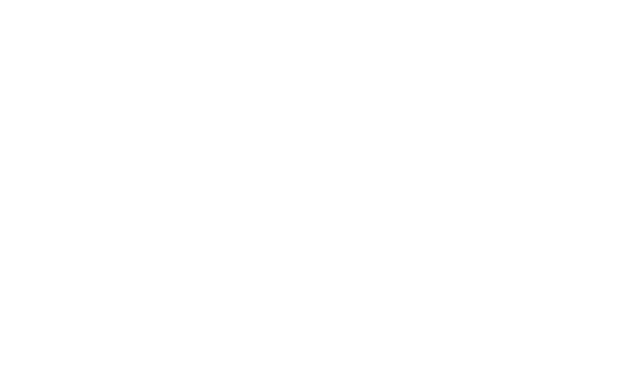
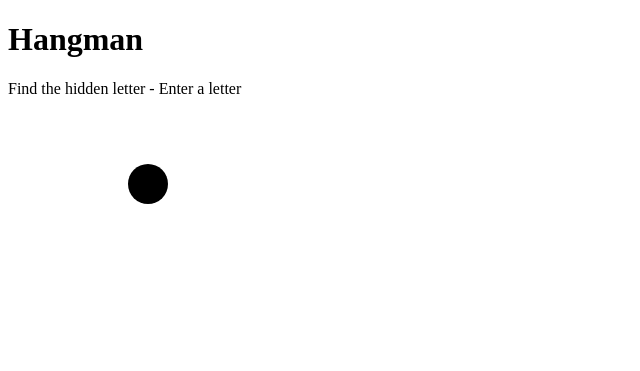
Before and after one commit to ifaisaldev/hangman-game-project, a plain HTML site: page index.html in a window 1280 px wide. Shown: the whole page, without its empty margins (0-640 px from the left). Drawn offline with Linux system fonts and the light colour scheme.

Commit message:
HTML has done.

```diff
--- a/index.html
+++ b/index.html
@@ -7,6 +7,30 @@
   <title>Hangman</title>
 </head>
 <body>
+  <h1>Hangman</h1>
+  <p>Find the hidden letter - Enter a letter</p>
+  <div class="game-container">
+    <svg class="figure-container" height="250" width="200">
+      <line x1="60" y1="20" x2="140" y2="20"/>
+      <line x1="140" y1="20" x2="140" y2="50"/>
+      <line x1="60" y1="20" x2="60" y2="230"/>
+      <line x1="20" y1="230" x2="100" y2="230"/>
+      <!-- head -->
+      <circle cx="140" cy="70" r="20" class="figure-part" />
+      <!-- body -->
+      <line x1="140" y1="90" x2="140" y2="150" class="figure-part"/>
+      <!-- arms -->
+      <line x1="140" y1="120" x2="120" y2="100" class="figure-part" />
+      <line x1="140" y1="120" x2="160" y2="100" class="figure-part" />
+      <!-- legs -->
+      <line x1="140" y1="150" x2="120" y2="180" class="figure-part" />
+      <line x1="140" y1="150" x2="160" y2="180" class="figure-part" />
+
+
+    </svg>
+  </div>
+
+
 
   <script src="js/style.js"></script>
 </body>
```
